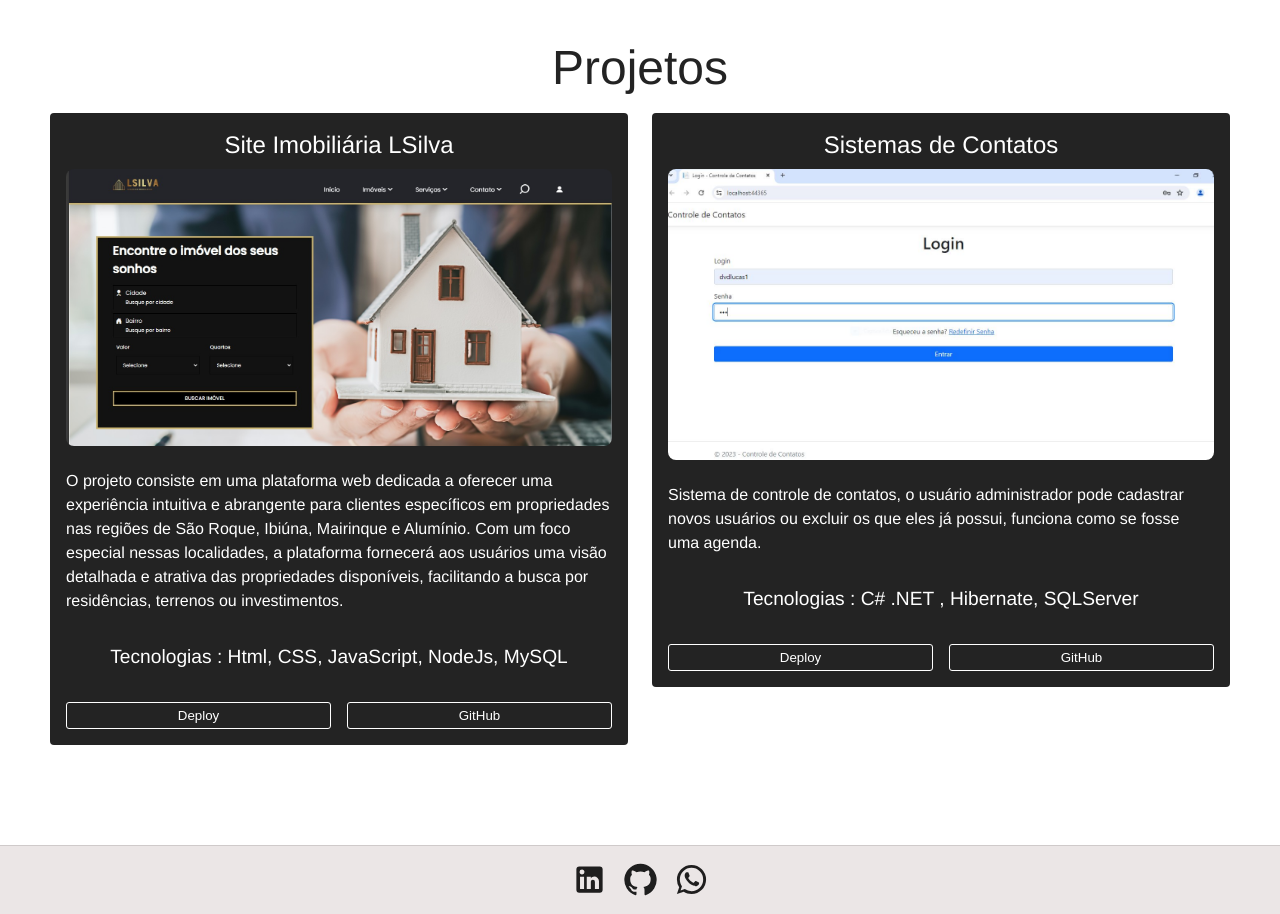
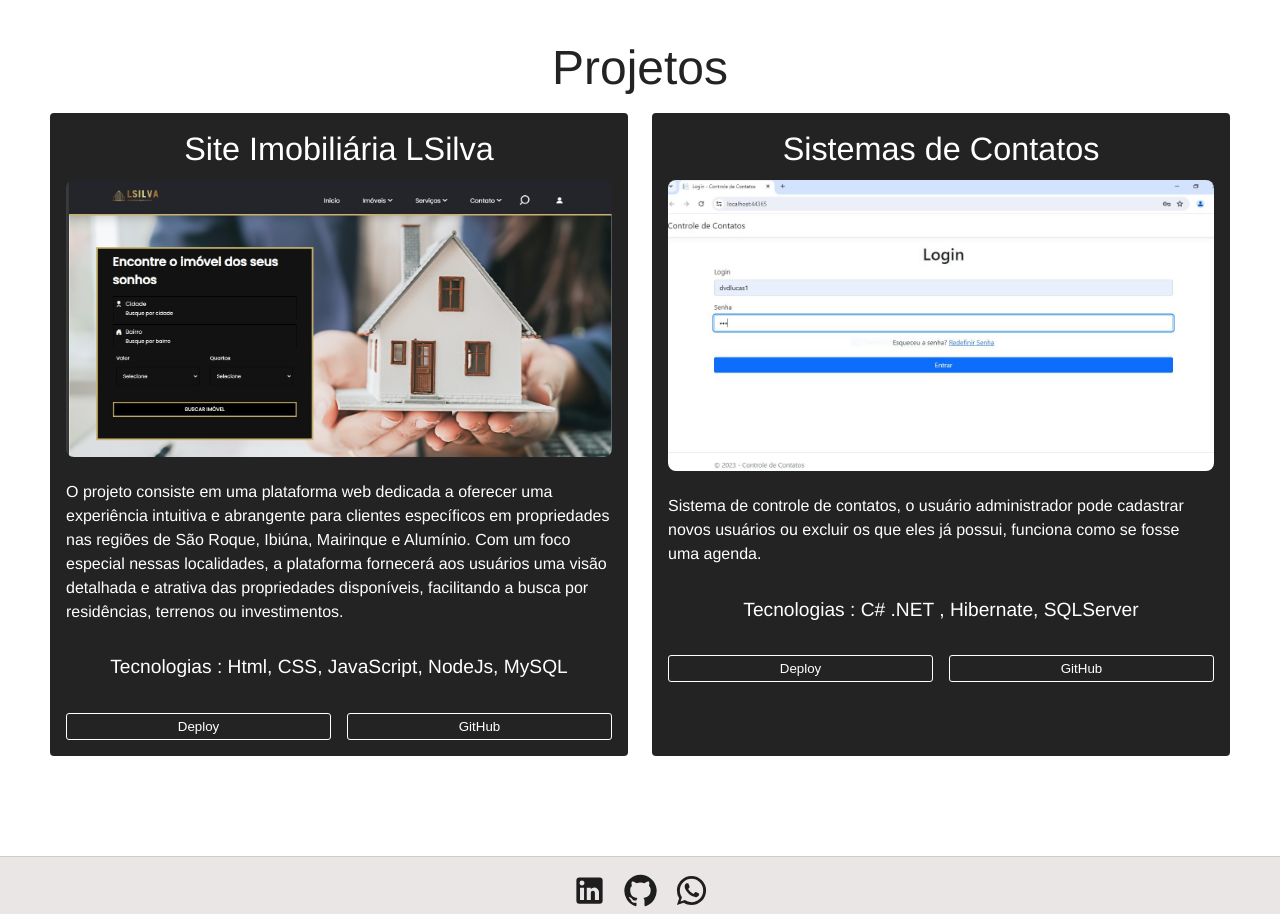
Before and after one commit to dvdlucas/meu-portfolio, a React (Vite) app: page / in a window 1280 px wide. Shown: the part 2460-3374 px from the top of the page. Built offline with nearby package versions, Linux system fonts and the light colour scheme.

Commit message:
edit : correction size of cards

```diff
--- a/src/components/ProjectCard/ProjectCard.tsx
+++ b/src/components/ProjectCard/ProjectCard.tsx
@@ -14,6 +14,7 @@ const ProjectCard: React.FC<ProjectCardProps> = ({ imageSrc, title, description,
         color: theme.palette.primary.contrastText,
         borderRadius: theme.shape.borderRadius,
         padding: theme.spacing(2),
+        height: "100%",
     }));
 
     const StyledTechnologies = styled(Typography)(({ theme }) => ({
@@ -28,7 +29,7 @@ const ProjectCard: React.FC<ProjectCardProps> = ({ imageSrc, title, description,
             <Grid container spacing={2} alignItems="center">
 
                 <Grid item xs={12}>
-                    <Typography variant="h5" align="center" gutterBottom>
+                    <Typography variant="h4" align="center" gutterBottom>
                         {title}
                     </Typography>
                     <Grid item xs={12}>
```
